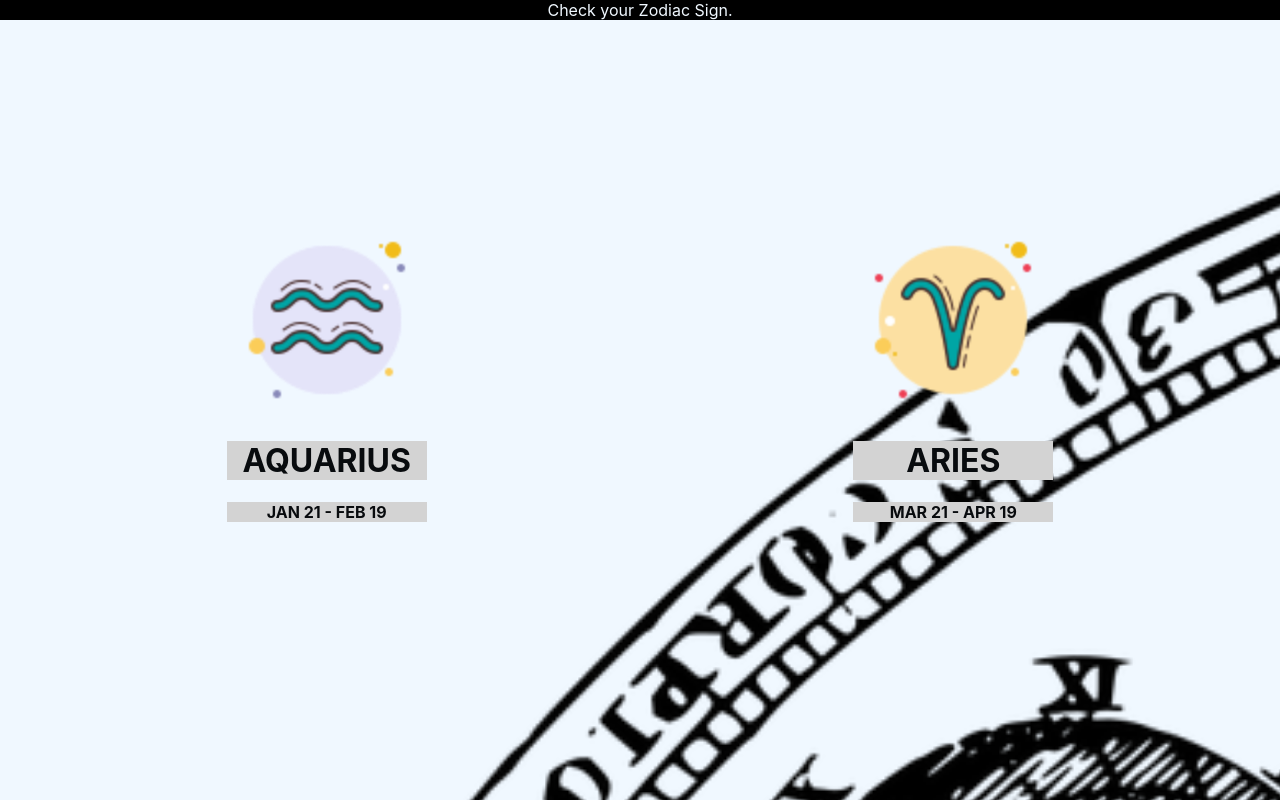
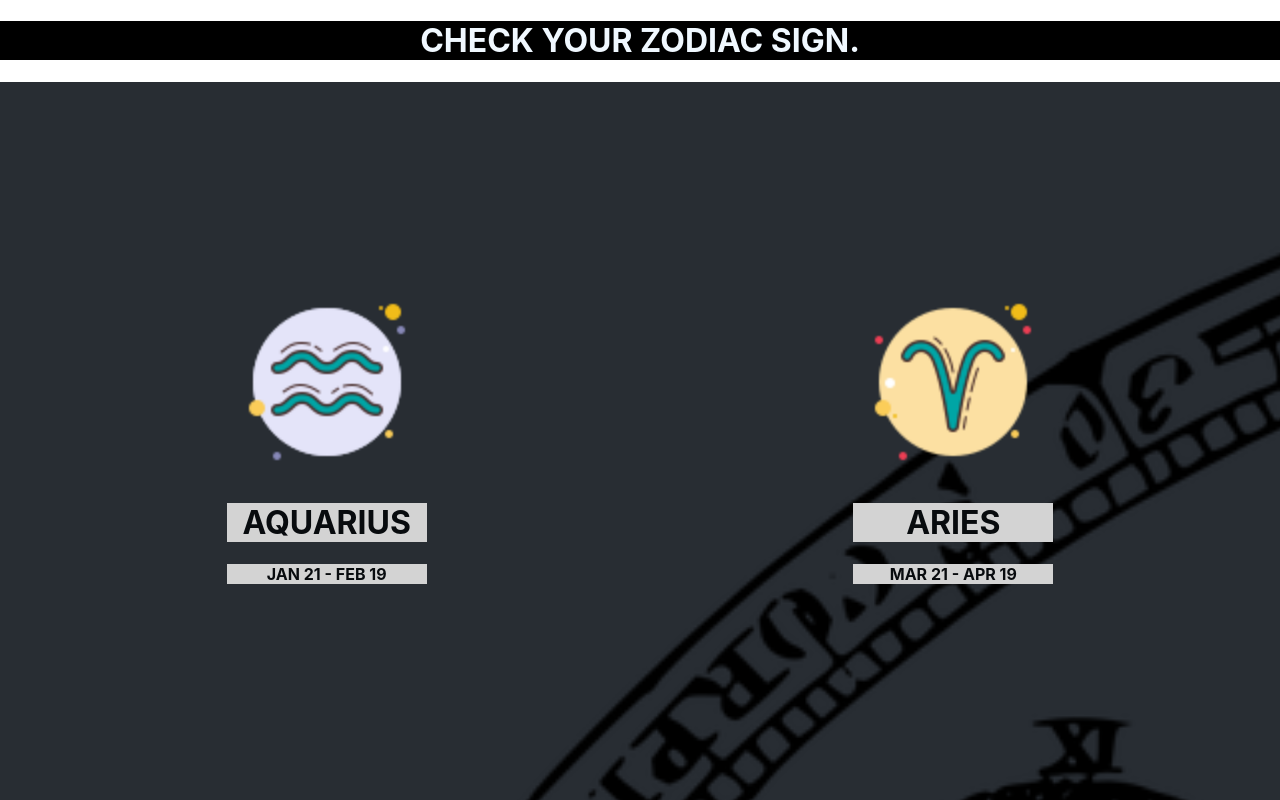
Before and after one commit to BrendenSeifried/react-base-template, a React (Create React App) app: page / in a window 1280 px wide. Shown: the top 800 px of the page. Built offline with nearby package versions, Linux system fonts and the light colour scheme.

Commit message:
removed old code

```diff
--- a/src/components/Footer/Footer.js
+++ b/src/components/Footer/Footer.js
@@ -2,6 +2,6 @@ import React from 'react';
 import './Footer.css';
 export default function Footer() {
   return (
-    <div className='footer'>This is my footer for proof!</div>
+    <h2 className='footer'>This is my footer for proof!</h2>
   );
 }
--- a/src/components/Header/Header.js
+++ b/src/components/Header/Header.js
@@ -2,6 +2,6 @@ import React from 'react';
 import './Header.css';
 export default function Header() {
   return (
-    <div className='header'>Check your Zodiac Sign.</div>
+    <h1 className='header'>Check your Zodiac Sign.</h1>
   );
 }
--- a/src/components/Main/Main.css
+++ b/src/components/Main/Main.css
@@ -4,7 +4,7 @@ main {
     flex-wrap: wrap;
     flex-direction: row;
     justify-content: space-evenly;
-    background-color: aliceblue;
+    background-color: rgb(40, 45, 51);
     -webkit-background-size: cover;
     -moz-background-size: cover;
     -o-background-size: cover;
```
Also changed, not shown: src/App.js (+0 -26 lines).
